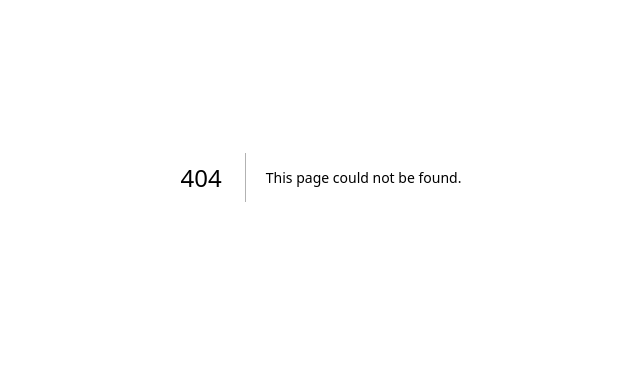
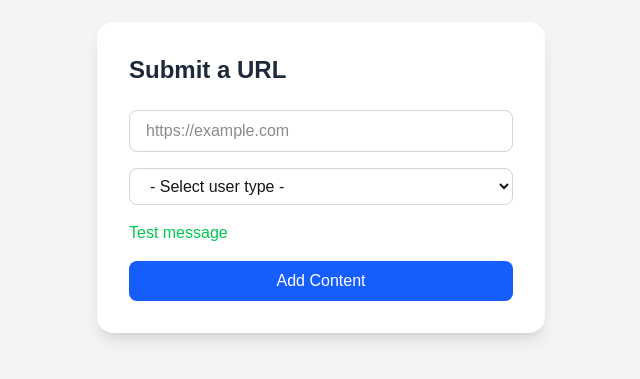
Before and after one commit to vectorstackio/AI-Content-Assistant, a Next.js app: page /ingest in a window 1280 px wide. Before the commit this address had no page. Shown: the part 223-602 px from the top of the page, without its empty margins (319-959 px from the left). Built offline with nearby package versions, Linux system fonts and the light colour scheme; no server answers.

Commit message:
Ingest form page.

```diff
--- a/eslint.config.mjs
+++ b/eslint.config.mjs
@@ -1,18 +1,50 @@
-import { defineConfig, globalIgnores } from "eslint/config";
-import nextVitals from "eslint-config-next/core-web-vitals";
-import nextTs from "eslint-config-next/typescript";
+import { defineConfig, globalIgnores } from 'eslint/config'
+import nextVitals from 'eslint-config-next/core-web-vitals'
+import nextTs from 'eslint-config-next/typescript'
 
 const eslintConfig = defineConfig([
   ...nextVitals,
   ...nextTs,
+  {
+    'rules': {
+      'react/no-unknown-property': ['error', { ignore: ['jsx', 'global'], }],
+      'react/react-in-jsx-scope': 'off',
+      'no-control-regex': 0,
+      'no-prototype-builtins': 0,
+      'no-console': 2,
+      'react/prop-types': ['error'],
+      'no-unused-vars': [
+        'error',
+        {
+          'ignoreRestSiblings': true
+        }
+      ],
+      'indent': [
+        'error',
+        2
+      ],
+      'linebreak-style': [
+        'error',
+        'unix'
+      ],
+      'quotes': [
+        'error',
+        'single'
+      ],
+      'semi': [
+        'error',
+        'never'
+      ]
+    }
+  },
   // Override default ignores of eslint-config-next.
   globalIgnores([
     // Default ignores of eslint-config-next:
-    ".next/**",
-    "out/**",
-    "build/**",
-    "next-env.d.ts",
+    '.next/**',
+    'out/**',
+    'build/**',
+    'next-env.d.ts',
   ]),
-]);
+])
 
 export default eslintConfig;
--- /dev/null
+++ b/src/app/ingest/page.tsx
@@ -0,0 +1,71 @@
+// src/app/ingest/page.tsx
+
+'use client'
+
+import { useState } from 'react'
+
+import { ingestUrl } from '@/lib/ingest'
+
+export default function IngestPage() {
+  const [url, setUrl] = useState('')
+  const [userType, setUserType] = useState('')
+  const [loading, setLoading] = useState(false)
+  const [message, setMessage] = useState('Test message')
+  const [messageClasses, setMessageClasses] = useState('text-green-500')
+
+  async function handleSubmit(e: React.FormEvent) {
+    e.preventDefault()
+    setLoading(true)
+    const response = await ingestUrl(url, userType)
+    const msg = response.success
+      ? response.message
+      : response.error
+
+    setMessage(msg || '')
+    setMessageClasses(response.success ? 'text-green-500' : 'text-red-500')
+
+    setLoading(false)
+    setUrl('')
+  }
+
+  return (
+    <main className="min-h-screen bg-gray-100 flex items-center justify-center">
+      <div className="bg-white shadow-lg rounded-2xl p-8 w-full max-w-md">
+        <h1 className="text-2xl font-bold text-gray-800 mb-6">
+          Submit a URL
+        </h1>
+
+        <form className="flex flex-col gap-4" onSubmit={handleSubmit}>
+          <input
+            type="text"
+            placeholder="https://example.com"
+            className="border border-gray-300 rounded-lg px-4 py-2 focus:outline-none focus:ring-2 focus:ring-blue-500"
+            value={url}
+            onChange={(e) => setUrl(e.target.value)}
+          />
+
+          <select
+            className="border border-gray-300 rounded-lg px-4 py-2 focus:outline-none focus:ring-2 focus:ring-blue-500"
+            value={userType}
+            onChange={(e) => setUserType(e.target.value)}
+          >
+            <option value=""> - Select user type - </option>
+            <option value="pupil">Student</option>
+            <option value="teacher">Teacher</option>
+            <option value="tutor">Tutor</option>
+          </select>
+
+          <div className={messageClasses}>{message}</div>
+
+          <button
+            disabled={loading}
+            type="submit"
+            className="bg-blue-600 text-white py-2 rounded-lg hover:bg-blue-700 transition"
+          >
+            {loading ? 'Ingesting...' : 'Add Content'}
+          </button>
+        </form>
+      </div>
+    </main>
+  )
+}
--- /dev/null
+++ b/src/lib/config/index.ts
@@ -0,0 +1,11 @@
+// lib/config/index.ts
+
+const config = {
+  app: {
+    name: 'Test AI App',
+    apiUrl: process.env.NEXT_PUBLIC_API_URL,
+  },
+}
+
+export type Config = typeof config
+export default config
--- /dev/null
+++ b/src/lib/ingest/index.ts
@@ -0,0 +1,20 @@
+// lib/ingest/index.js
+
+import config from '../config'
+
+interface FetchResponse {
+  success: boolean
+  message?: string
+  error?: string
+}
+
+export async function ingestUrl(url: string, userType: string): Promise<FetchResponse> {
+  const response = await fetch(`${config.app.apiUrl}/api/ingest`, {
+    method: 'POST',
+    headers: { 'Content-Type': 'application/json' },
+    body: JSON.stringify({ url, userType }),
+  })
+
+  const data: FetchResponse = await response.json()
+  return data
+}
```
Also changed, not shown: package.json (+4 -3 lines), src/app/layout.tsx (+15 -15 lines), src/app/page.tsx (+30 -30 lines), 1 other file (tests, documents, lock files or other folders).
